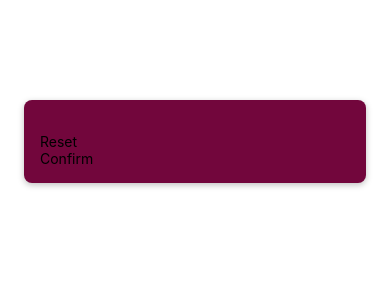
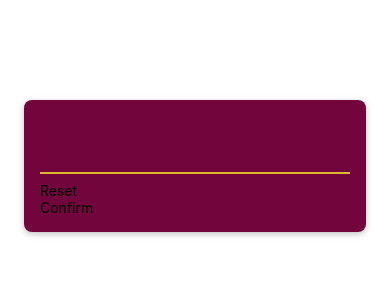
Before and after one commit to korayerdem89/miniGameApp, a React Native app: screen / in a window 390 px wide. Shown: the top 300 px of the page. Built offline with nearby package versions, Linux system fonts and the light colour scheme.

Commit message:
numberInput styling

```diff
--- a/screens/StartGameScreen.js
+++ b/screens/StartGameScreen.js
@@ -4,7 +4,7 @@ import PrimaryButton from '../components/PrimaryButton';
 function StartGameScreen() {
     return (
         <View style={styles.inputContainer}>
-            <TextInput />
+            <TextInput style={styles.numberInput} />
             <PrimaryButton>Reset</PrimaryButton>
             <PrimaryButton>Confirm</PrimaryButton>
         </View>
@@ -26,5 +26,14 @@ inputContainer: {
     shadowOffset: { width: 0, height: 2 },
     shadowRadius:6,
     shadowOpacity:0.25
+},
+numberInput: {
+    height:50,
+    fontSize:32,
+    borderBottomColor:'#ddb52f',
+    borderBottomWidth:2,
+    color: '#ddb52f',
+    marginVertical:8,
+    fontWeight: 'bold'
 }
 });
```
